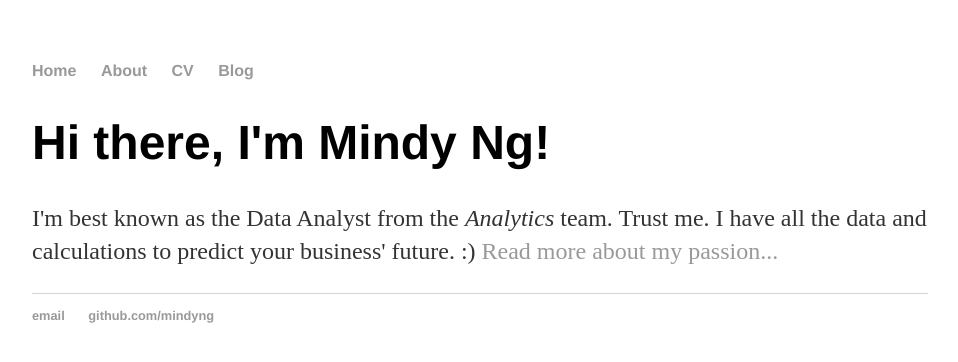
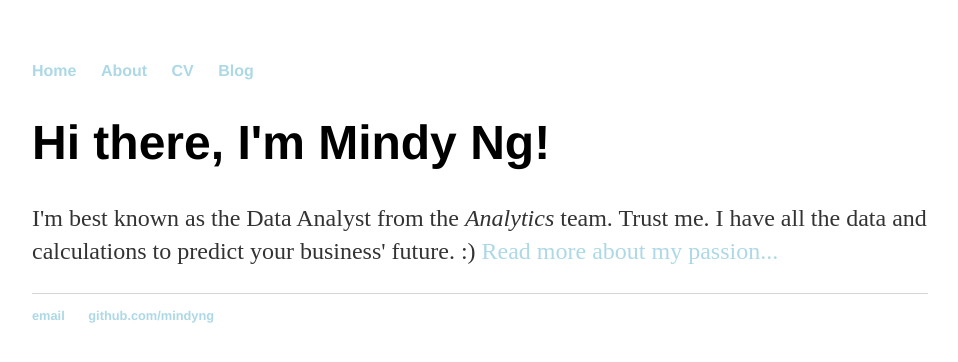
Before and after one commit to mindyng/mindyng.github.io, a Jekyll site: the page built from index.html, in a window 1280 px wide. Shown: the top 362 px of the page, without its empty margins (160-1118 px from the left). Built offline with Jekyll 4.4.1, drawn with Linux system fonts in a browser that asks for light colours.

Commit message:
Update index.html

```diff
--- a/index.html
+++ b/index.html
@@ -2,7 +2,35 @@
 layout: default
 title: Mindy Ng, Data Analyst
 ---
+<html>
+<head>
+<style>
+a:link {
+  color: LightBlue;
+  background-color: transparent;
+  text-decoration: none;
+}
+a:visited {
+  color: LightCoral;
+  background-color: transparent;
+  text-decoration: none;
+}
+a:hover {
+  color: DarkCyan;
+  background-color: transparent;
+  text-decoration: underline;
+}
+a:active {
+  color: Silver;
+  background-color: transparent;
+  text-decoration: underline;
+}
+</style>
+</head>
+
 <div class="blurb">
 	<h1>Hi there, I'm Mindy Ng!</h1>
 	<p>I'm best known as the Data Analyst from the <em>Analytics</em> team. Trust me. I have all the data and calculations to predict your business' future. :) <a href="/about">Read more about my passion...</a></p>
 </div><!-- /.blurb -->
+
+<html>
```
